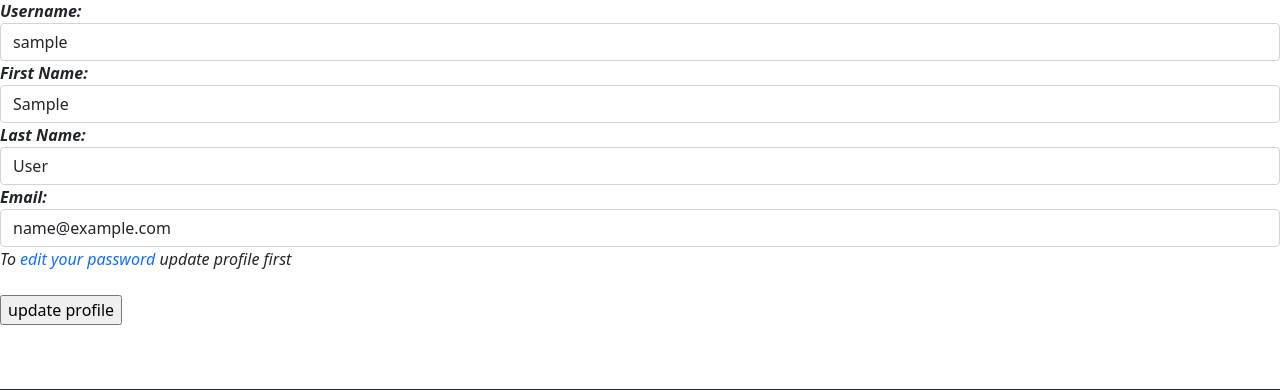
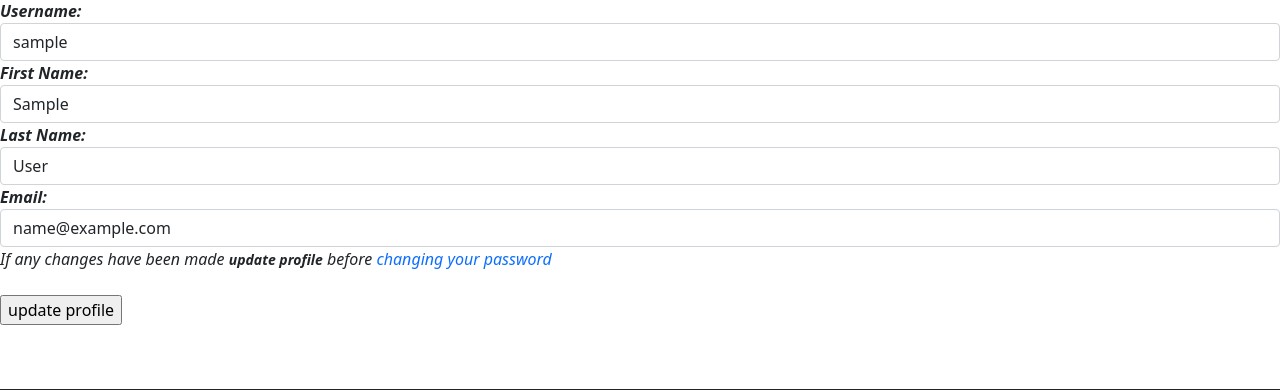
Before and after one commit to zebbyG/topg-shop, a Django app: page /account/edit_profile/ in a window 1280 px wide. Shown: the part 337-727 px from the top of the page. Run offline with Django 4.2, Linux system fonts and the light colour scheme; the visitor is signed in with stand-in values (Sample User, id 1).

```diff
--- a/TOP Gz SHOE SHOP/accounts/templates/edit_profile.html
+++ b/TOP Gz SHOE SHOP/accounts/templates/edit_profile.html
@@ -25,7 +25,7 @@
     {{ edit_profile_form.last_name }}
     <em style="font-weight: bold;">Email:</em><br>
     {{ edit_profile_form.email }}
-    <em>To <a href="{% url 'accounts:password_change' %}" style="text-decoration: none;">edit your password</a> update profile first</em><br><br>
+    <em>If any changes have been made <small style="font-weight: bold;">update profile</small> before <a href="{% url 'accounts:password_change' %}" style="text-decoration: none;">changing your password</a></em><br><br>
     <input type="submit" value="update profile">
 </form>
 <br><br>
```
